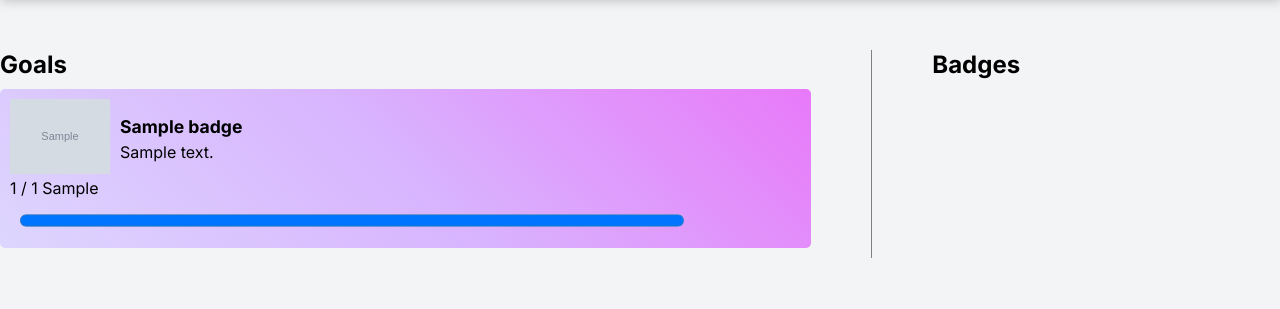
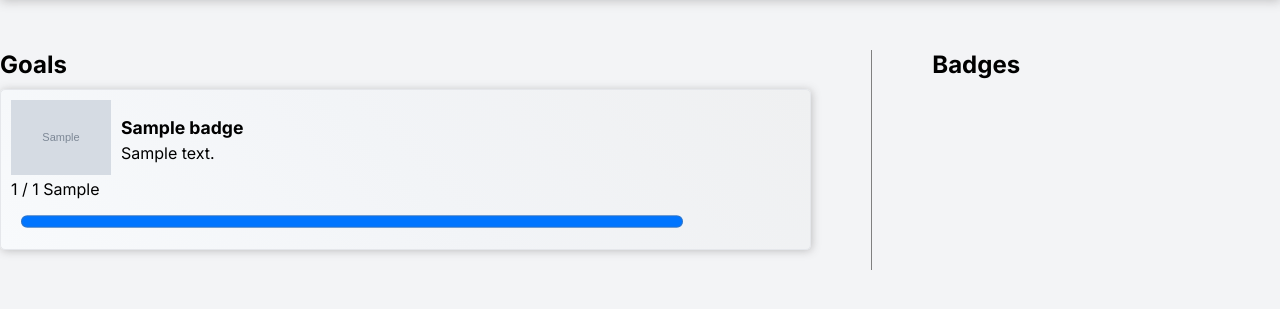
Before and after one commit to fossclub-com/fossclub, a Django app: page /perks/badges/ in a window 1280 px wide. Shown: the part 64-373 px from the top of the page. Run offline with Django 4.2, Linux system fonts and the light colour scheme; a user stored in the database is signed in; tables that the repository leaves empty hold one stand-in row (values such as "Sample post"); grey boxes marked "Sample" are stand-in pictures.

Commit message:
Editted styles and badges file

```diff
--- a/fossclub/perks/create_badges.py
+++ b/fossclub/perks/create_badges.py
@@ -13,6 +13,6 @@
     {"name": "GitLab Signin", "image": "badges/gitlab_login.png", "short_description": "Have a GitLab account", "max_progress": 1, "unit": "GitLab OAuth"},
     {"name": "Tensorflow Contributor", "image": "badges/tensorflow_contributor.png", "short_description": "Have contributed to Tensorflow", "max_progress": 1, "unit": "commits in tensorflow/tensorflow"},
 ]
-
+Badge.objects.all().delete()
 for badge_args in badges:
   Badge.objects.get_or_create(**badge_args)
--- a/fossclub/static/new_style.css
+++ b/fossclub/static/new_style.css
@@ -272,8 +272,11 @@
 
 .goal {
     padding: 10px;
-    background: linear-gradient(45deg, #ddd6fe
-    , #d8b4fe, #e879f9); /* temporary */
+    background: linear-gradient(45deg, #f8fafc, #f2f4f7, #eff0f1);
+    border-radius: 5px;
+    border: 1px solid #e5e7eb;
+    box-shadow: 1px 1px 8px rgba(92, 89, 89, 0.336);
+    margin-bottom: 20px;
 }
 
 .goals__badge-image {
```
